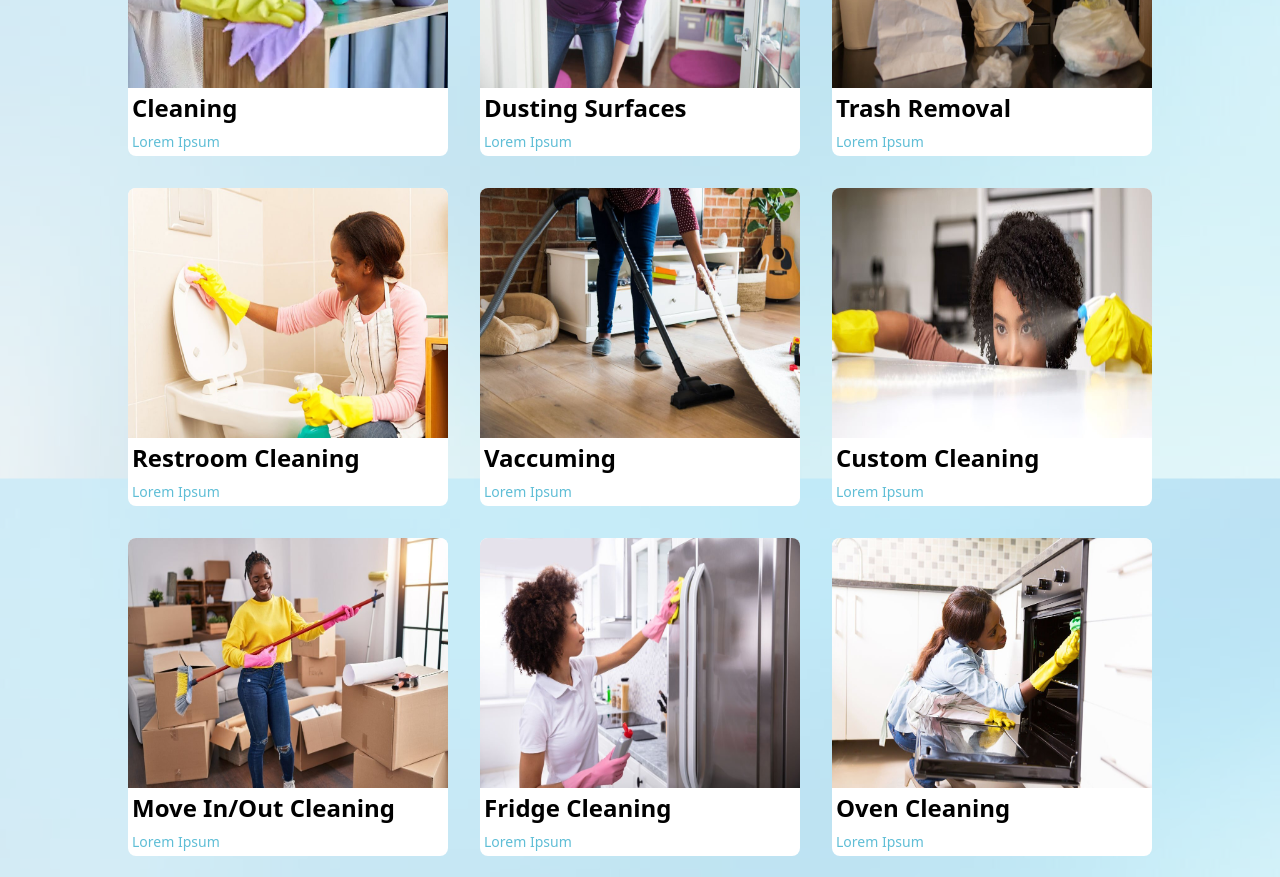
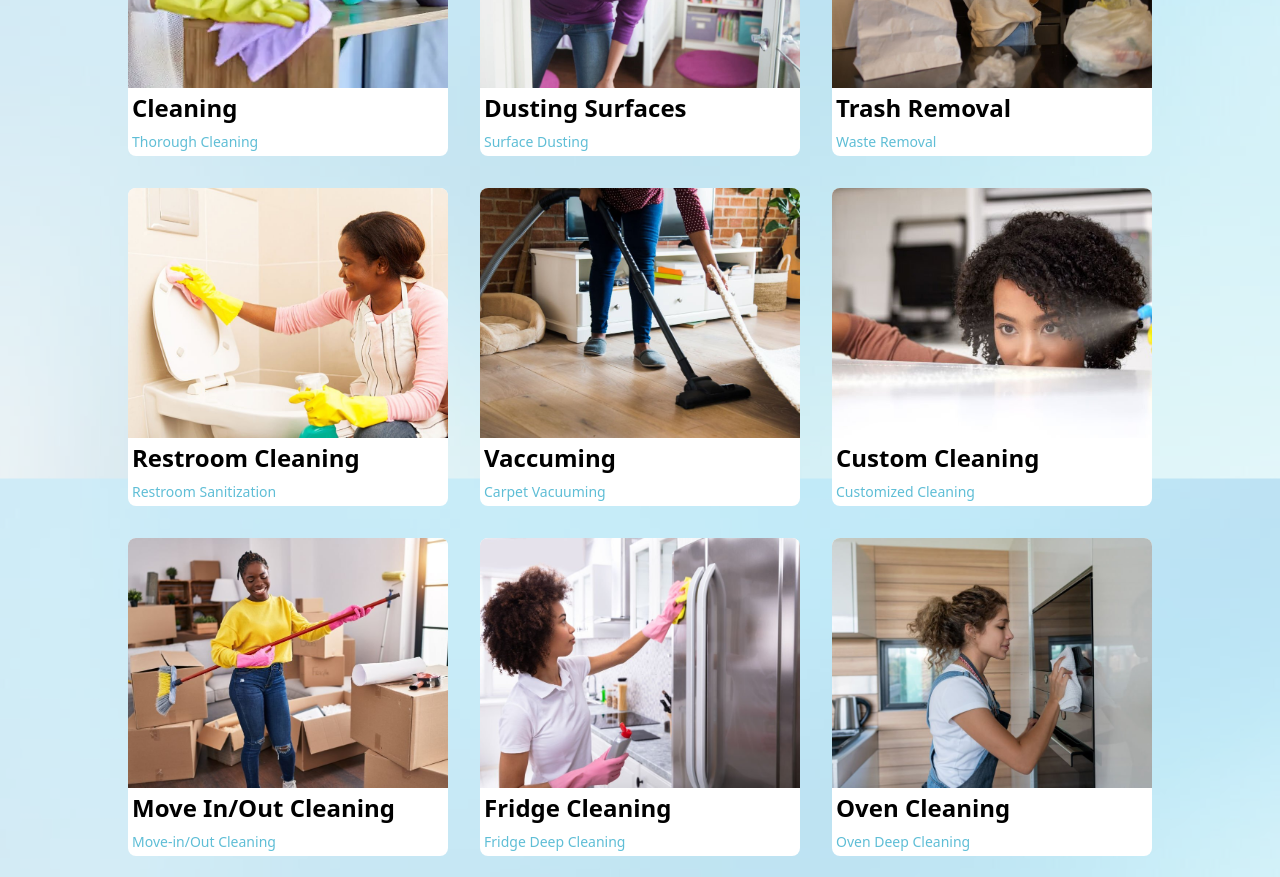
Before and after one commit to MICHAELMUNAVU83/smarie-cleaners, a React (Vite) app: page / in a window 1280 px wide. Shown: the part 1920-2797 px from the top of the page. Built offline with nearby package versions, Linux system fonts and the light colour scheme; a web font is replaced by a local one.

Commit message:
Fixed fonts

```diff
--- a/src/components/Footer.jsx
+++ b/src/components/Footer.jsx
@@ -13,13 +13,12 @@ const Footer = () => {
               <img src={logo} alt="logo" className="h-[50px] object-cover" />
             </a>
             <p>
-              Experience the difference with Smarie cleaning service
-              company. From meticulous attention to detail to exceptional
-              customer satisfaction, we deliver a spotless and pristine
-              environment that exceeds your expectations. Trust our reliable
-              professionals to transform your space into a clean and inviting
-              haven, leaving you with more time to enjoy the things that matter
-              most to you.
+              Experience the difference with Smarie cleaning service company.
+              From meticulous attention to detail to exceptional customer
+              satisfaction, we deliver a spotless and pristine environment that
+              exceeds your expectations. Trust our reliable professionals to
+              transform your space into a clean and inviting haven, leaving you
+              with more time to enjoy the things that matter most to you.
             </p>
           </div>
           <div className=" flex justify-between ">
@@ -80,7 +79,6 @@ const Footer = () => {
                 <p>Nairobi , Kenya</p>
               </div>
               <a
-                target="_blank"
                 rel="noreferrer"
                 href="tel:0710471667"
                 className="flex gap-2 items-center"
@@ -89,7 +87,6 @@ const Footer = () => {
                 <p>+254 7104 71667</p>
               </a>
               <a
-                target="_blank"
                 rel="noreferrer"
                 href="tel:0790995133"
                 className="flex gap-2 items-center"
--- a/src/components/NavBar.jsx
+++ b/src/components/NavBar.jsx
@@ -41,9 +41,13 @@ const NavBar = () => {
           >
             Our Packages
           </a>
-          <p className="cursor-pointer  hover:text-[#5FBED6] hover:scale-105 transition-all ease-in-out duration-500">
+          <a
+            rel="noreferrer"
+            href="tel:0790995133"
+            className="cursor-pointer  hover:text-[#5FBED6] hover:scale-105 transition-all ease-in-out duration-500"
+          >
             Call In
-          </p>
+          </a>
         </div>
         <div className="sm:hidden px-4 md:px-0 block ">
           {!nav && (
--- a/src/components/Packages.jsx
+++ b/src/components/Packages.jsx
@@ -40,17 +40,17 @@ const Packages = () => {
         {
           id: 3,
           title: "2 Bedroom Apartments",
-          price: "5,000",
+          price: "5,000 Ksh",
         },
         {
           id: 4,
           title: "3 Bedroom Apartments",
-          price: "6,000",
+          price: "6,000 Ksh",
         },
         {
           id: 5,
           title: "4 Bedroom Apartments and more",
-          price: "8,000",
+          price: "8,000 Ksh",
         },
       ],
       backgroundColor: "#5FBED6",
@@ -73,7 +73,7 @@ const Packages = () => {
         {
           id: 3,
           title: "Oven Cleaning",
-          price: "300",
+          price: "300 Ksh",
         },
       ],
       backgroundColor: "#46C6CE",
@@ -94,7 +94,7 @@ const Packages = () => {
         {pricings.map((pricing) => (
           <div
             key={pricing.id}
-            className="flex  flex-col cursor-pointer border-2 border-t-0 border-gray-500 h-[400px]  items-center gap-4 hover:scale-105 hover:shadow-xl transition-all duration-300 ease-in-out"
+            className="flex  flex-col md:cursor-pointer border-2 border-t-0 border-gray-500 h-[400px]  items-center gap-4 hover:scale-105 hover:shadow-xl transition-all duration-300 ease-in-out"
           >
             <div
               style={{ backgroundColor: pricing.backgroundColor }}
@@ -106,9 +106,9 @@ const Packages = () => {
             <div className="flex flex-col roboto justify-between  gap-2">
               {pricing.services.map((service) => (
                 <div className="flex items-center   text-start gap-2">
-                  <IoCheckmarkSharp className="text-2xl text-green-500" />
+                  <IoCheckmarkSharp className="md:text-2xl text-sm text-green-500" />
                   <p className="md:text-md text-xs">{service.title}</p>
-                  <AiOutlineSwapRight className="text-2xl text-green-500" />
+                  <AiOutlineSwapRight className="md:text-2xl text-sm text-green-500" />
                   <p className="md:text-md text-xs">{service.price}</p>
                 </div>
               ))}
--- a/src/components/Services.jsx
+++ b/src/components/Services.jsx
@@ -14,55 +14,55 @@ const Services = () => {
     {
       id: 1,
       title: "Cleaning",
-      description: "Lorem Ipsum",
+      description: "Thorough Cleaning",
       image: offer1,
     },
     {
       id: 2,
       title: "Dusting Surfaces",
-      description: "Lorem Ipsum",
+      description: "Surface Dusting ",
       image: offer2,
     },
     {
       id: 3,
       title: "Trash Removal",
-      description: "Lorem Ipsum",
+      description: "Waste Removal ",
       image: offer3,
     },
     {
       id: 4,
       title: "Restroom Cleaning",
-      description: "Lorem Ipsum",
+      description: "Restroom Sanitization ",
       image: offer4,
     },
     {
       id: 5,
       title: "Vaccuming",
-      description: "Lorem Ipsum",
+      description: "Carpet Vacuuming",
       image: offer5,
     },
     {
       id: 6,
       title: "Custom Cleaning",
-      description: "Lorem Ipsum",
+      description: "Customized Cleaning",
       image: offer6,
     },
     {
       id: 7,
       title: "Move In/Out Cleaning",
-      description: "Lorem Ipsum",
+      description: "Move-in/Out Cleaning",
       image: offer7,
     },
     {
       id: 8,
       title: "Fridge Cleaning",
-      description: "Lorem Ipsum",
+      description: "Fridge Deep Cleaning",
       image: offer8,
     },
     {
       id: 9,
       title: "Oven Cleaning",
-      description: "Lorem Ipsum",
+      description: "Oven Deep Cleaning",
       image: offer9,
     },
   ];
@@ -95,7 +95,7 @@ const Services = () => {
               <img
                 src={offer.image}
                 alt=""
-                className="w-[100%] h-[250px] rounded-t-lg bg-cover bg-center bg-no-repeat"
+                className="w-[100%] h-[250px] rounded-t-lg object-cover"
               />
 
               <div className="text-2xl p-1 font-semibold">{offer.title}</div>
```
Also changed, not shown: src/images/offer9.png.
